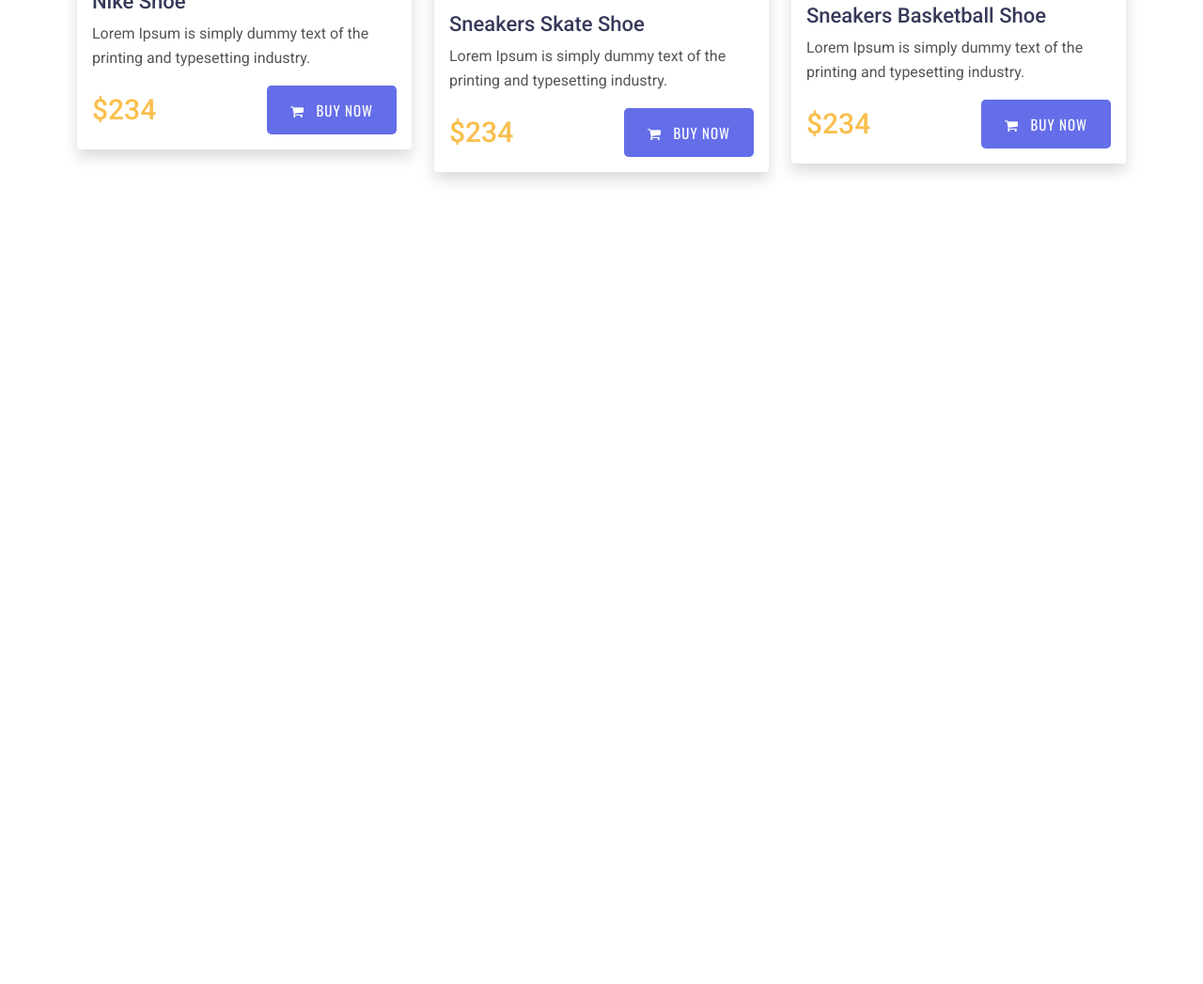
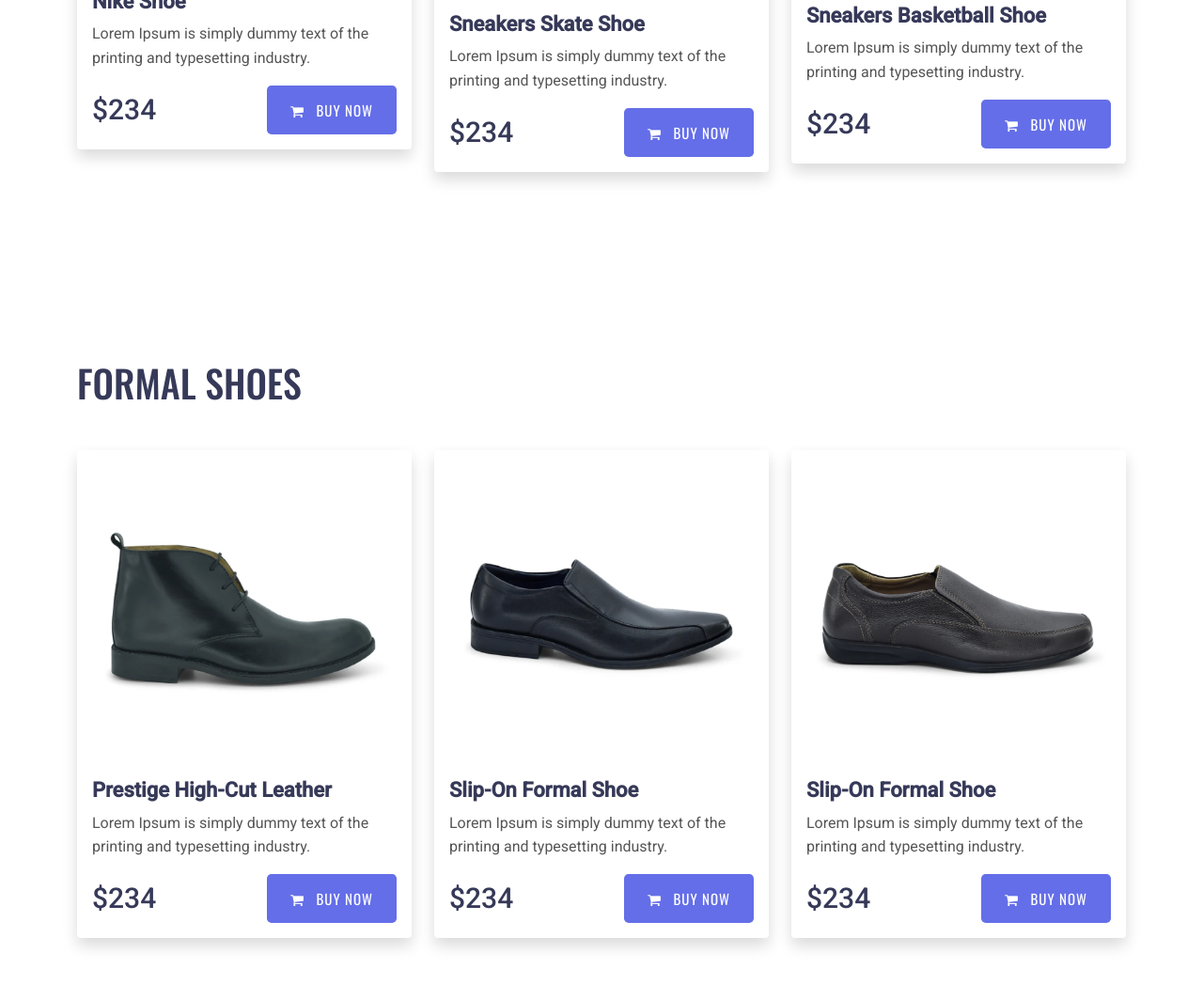
Before and after one commit to farhanshahriyar/nikeshoes, a plain HTML site: page index.html in a window 1280 px wide. Shown: the part 1182-2229 px from the top of the page at 94% size. Before the commit the page ends 1465 px from the top, so only its background shows below. Drawn offline with nearby package versions, Linux system fonts and the light colour scheme.

Commit message:
added formal section

```diff
--- a/assets/css/style.css
+++ b/assets/css/style.css
@@ -89,12 +89,13 @@ h1, h2{
     font-size: 22px;
     color: #363958;
     font-weight: 500;
+    font-weight: bold;
 }
 
 .price{
     font-size: 30px;
     font-weight: 500;
-    color: #FABE4C;
+    color: #363958;
 }
 
 
--- a/index.html
+++ b/index.html
@@ -49,6 +49,13 @@
         </div>
     </nav>
     <!-- Navbar End-->
+
+
+
+
+
+
+
     <!-- Header Start-->
     <section class="banner py-100 bg-light-pink">
         <div class="container">
@@ -74,6 +81,12 @@
             </div>
         </div>
     </section>
+
+
+
+
+
+
 
     <!-- Casual Shoes-->
     <section class="py-100">
@@ -150,6 +163,90 @@
                 </div>
             </div>
         </section>
+        <!---Casual Shoes Part End-->
+
+
+
+
+
+
+         <!-- Formal Shoes-->
+    <section class="py-100">
+        <div class="container">
+            <h2 class="h1 text-uppercase text-center text-md-start mb-5">FORMAL SHOES</h2>
+            <div class="row">
+                <!-- Product Card-1 -->
+                <div class="col-lg-4">
+                    <div class="product card p-3 mb-3 mb-lg-0 border-0 rounded shadow">
+                        <img src="assets/images/Mask Group.png" class="rounded card-img-top" alt="...">
+                        <div class="px-0 pb-0 card-body">
+                          <h5 class="card-title">Prestige High-Cut Leather</h5>
+                          <p class="card-text">Lorem Ipsum is simply dummy text of the
+                            printing and typesetting industry.</p>
+                          <div class="d-flex justify-content-between align-items-center">
+                              <div class="price">
+                                  <span>$234</span>
+                              </div>
+                              <div class="cart">
+                                  <a href="#" class="btn btn-primary btn-lg"> <i class="fa fa-shopping-cart me-2 "></i> BUY NOW</a>
+
+                              </div>
+                          </div>
+                        </div>
+                    </div>
+                </div>
+
+                <!--End Product Card-1 -->
+
+                     <!-- Product Card-2 -->
+                     <div class="col-lg-4">
+                        <div class="product card p-3 mb-3 mb-lg-0 border-0 rounded shadow">
+                            <img src="assets/images/Rectangle 38.png" class="rounded card-img-top" alt="...">
+                            <div class="px-0 pb-0 card-body">
+                              <h5 class="card-title">Slip-On Formal Shoe</h5>
+                              <p class="card-text">Lorem Ipsum is simply dummy text of the
+                                printing and typesetting industry.</p>
+                              <div class="d-flex justify-content-between align-items-center">
+                                  <div class="price">
+                                      <span>$234</span>
+                                  </div>
+                                  <div class="cart">
+                                      <a href="#" class="btn btn-primary btn-lg"> <i class="fa fa-shopping-cart me-2 "></i> BUY NOW</a>
+
+                                  </div>
+                              </div>
+                            </div>
+                        </div>
+                    </div>
+                    <!-- End Product Card-2 -->
+
+                    <!-- Product Card-3 -->
+                    <div class="col-lg-4">
+                        <div class="product card p-3 mb-3 mb-lg-0 border-0 rounded shadow">
+                            <img src="assets/images/Rectangle 39.png" class="rounded card-img-top" alt="...">
+                            <div class="px-0 pb-0 card-body">
+                              <h5 class="card-title">Slip-On Formal Shoe</h5>
+                              <p class="card-text">Lorem Ipsum is simply dummy text of the
+                                printing and typesetting industry.</p>
+                              <div class="d-flex justify-content-between align-items-center">
+                                  <div class="price">
+                                      <span>$234</span>
+                                  </div>
+                                  <div class="cart">
+                                      <a href="#" class="btn btn-primary btn-lg"> <i class="fa fa-shopping-cart me-2 "></i> BUY NOW</a>
+
+                                  </div>
+                              </div>
+                            </div>
+                        </div>
+                        <!-- End Product Card-3 -->
+                    </div>
+
+                </div>
+            </div>
+        </section>
+        <!-- Formal Shoes Part End-->
+
 
 
 
```
